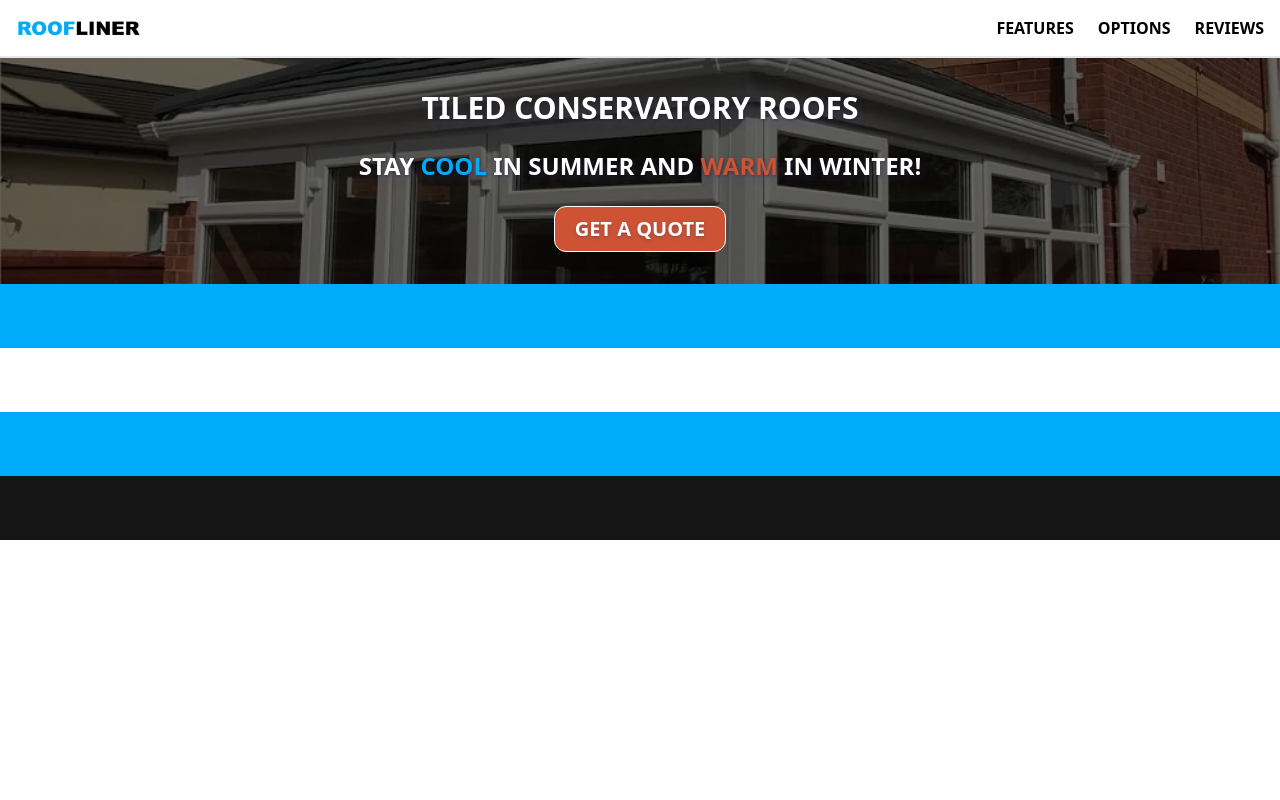
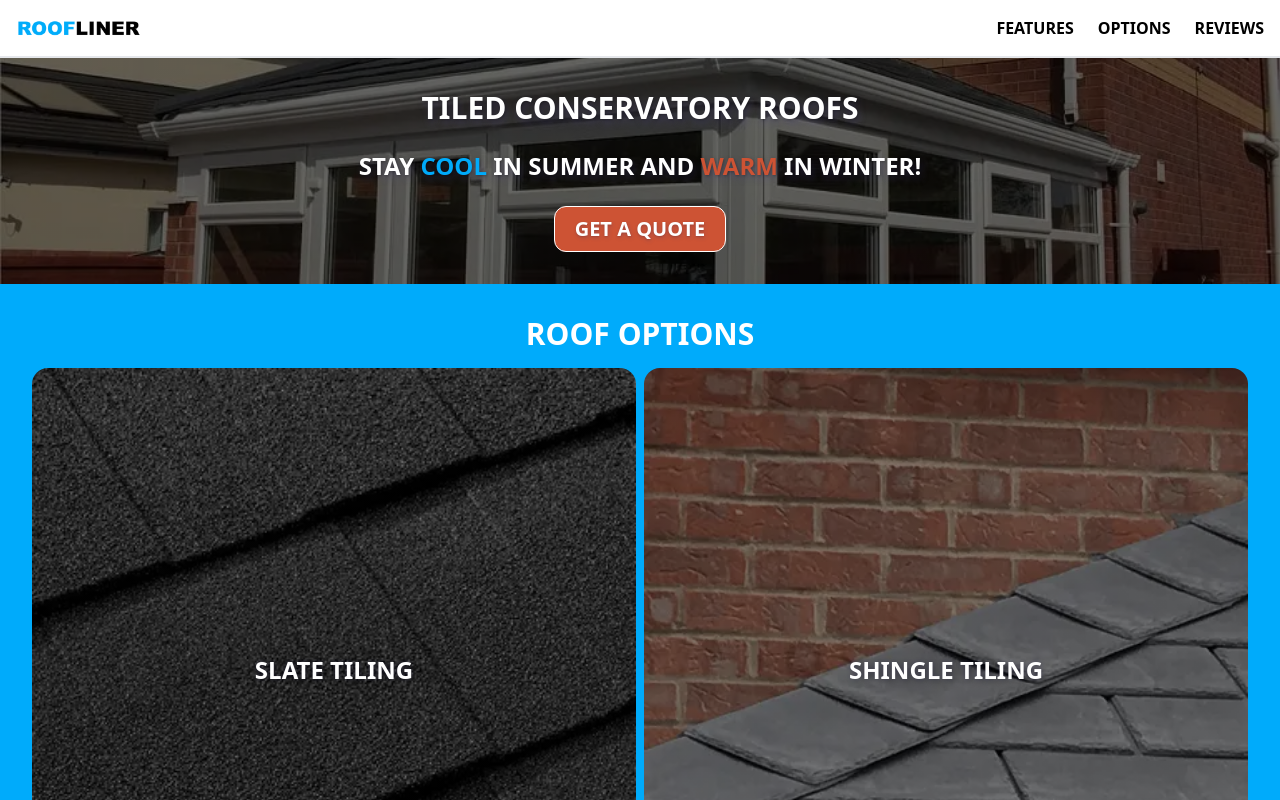
Before and after one commit to jackmaders/roofliner-website, a Vue app: page / in a window 1280 px wide. Shown: the top 800 px of the page. Built offline with nearby package versions, Linux system fonts and the light colour scheme.

Commit message:
added roof options block

```diff
--- /dev/null
+++ b/src/components/blocks/options/OptionCard.vue
@@ -0,0 +1,13 @@
+<template>
+  <div
+    class="flex items-center justify-center p-2 transition-all bg-no-repeat bg-cover rounded-2xl aspect-square hover:scale-110"
+  >
+    <span
+      class="text-2xl font-bold text-center text-white uppercase text-shadow-lg"
+    >
+      <slot></slot>
+    </span>
+  </div>
+</template>
+
+<script setup></script>
--- a/src/components/blocks/options/OptionsBlock.vue
+++ b/src/components/blocks/options/OptionsBlock.vue
@@ -1,7 +1,37 @@
 <template>
-  <section class="p-8 bg-roofliner-blue">
-    <div class="container mx-auto"></div>
+  <section id="options" class="p-8 bg-roofliner-blue">
+    <div class="container flex flex-col gap-4 mx-auto">
+      <h2 class="text-3xl font-bold text-center text-white uppercase">
+        Roof Options
+      </h2>
+      <div class="grid grid-cols-2 gap-2">
+        <OptionCard class="bg-shingle-tiles">slate tiling </OptionCard>
+        <OptionCard class="bg-slate-tiles">shingle tiling </OptionCard>
+        <OptionCard class="bg-velux-window">velux windows </OptionCard>
+        <OptionCard class="bg-supply-only">supply only </OptionCard>
+        <!-- TODO: add more options -->
+        <OptionCard class="bg-supply-only">supply only </OptionCard>
+        <OptionCard class="bg-supply-only">supply only </OptionCard>
+        <!-- -->
+      </div>
+    </div>
   </section>
 </template>
 
-<script setup></script>
+<script setup>
+import OptionCard from "./OptionCard.vue";
+</script>
+
+<!--
+
+      <div
+        class="container gap-6 p-10 mx-auto text-xl font-bold text-center text-white uppercase"
+      >
+        <div
+          class="grid w-full grid-cols-1 gap-4 text-2xl xs:grid-cols-2 xs:text-xl md:text-2xl md:grid-cols-3 lg:grid-cols-4"
+        >
+          <OptionCard v-for="index in [1, 2, 3, 4, 5, 6]" :key="index"
+            >Slate Tiles</OptionCard
+          >
+        </div>
+      </div> -->
--- a/tailwind.config.js
+++ b/tailwind.config.js
@@ -28,6 +28,8 @@ module.exports = {
           "linear-gradient( rgba(0, 0, 0, 0.5), rgba(0, 0, 0, 0.5) ), url('@/assets/images/slate-tiles.webp')",
         "velux-window":
           "linear-gradient( rgba(0, 0, 0, 0.5), rgba(0, 0, 0, 0.5) ), url('@/assets/images/velux-window.webp')",
+        "supply-only":
+          "linear-gradient( rgba(0, 0, 0, 0.5), rgba(0, 0, 0, 0.5) ), url('@/assets/images/supply-only.webp')",
       },
     },
   },
```
Also changed, not shown: src/assets/images/supply-only.webp (added).
